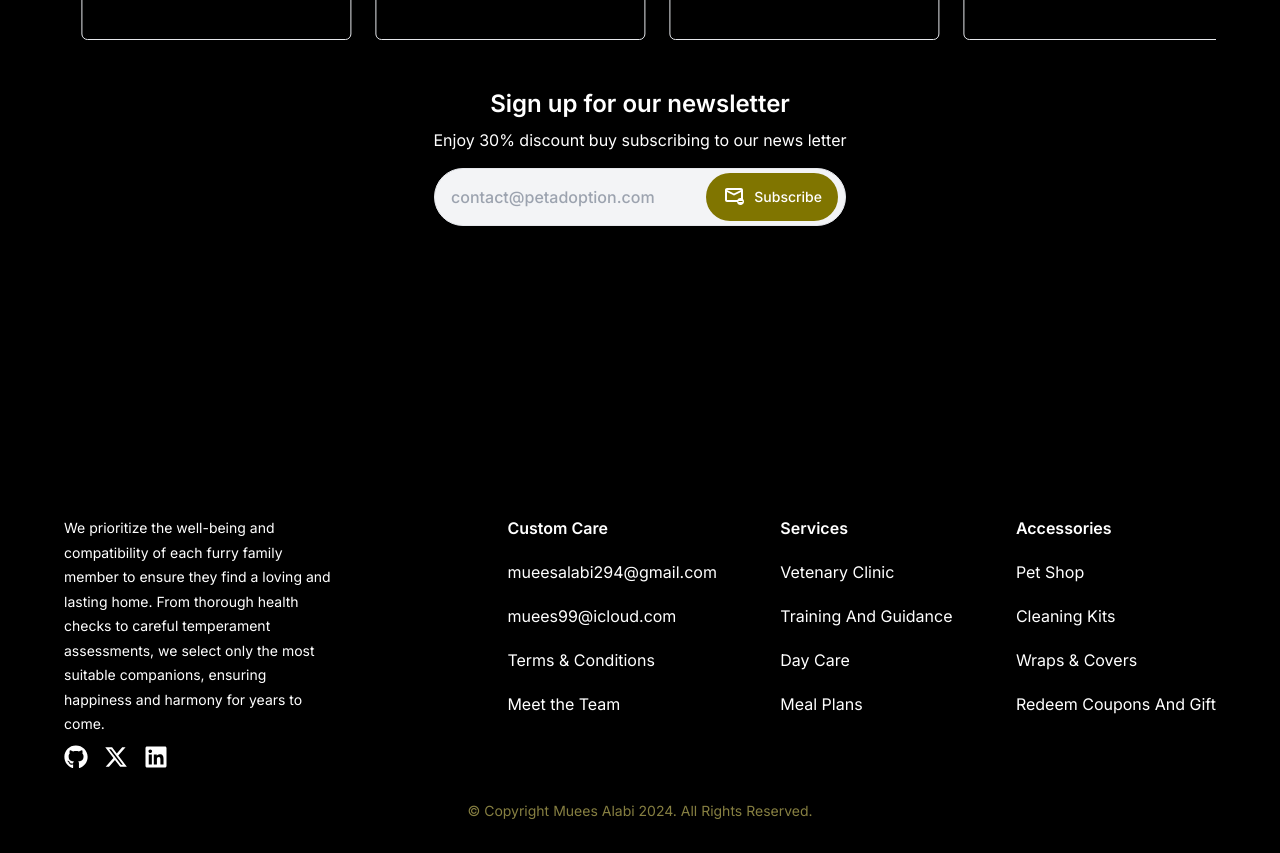
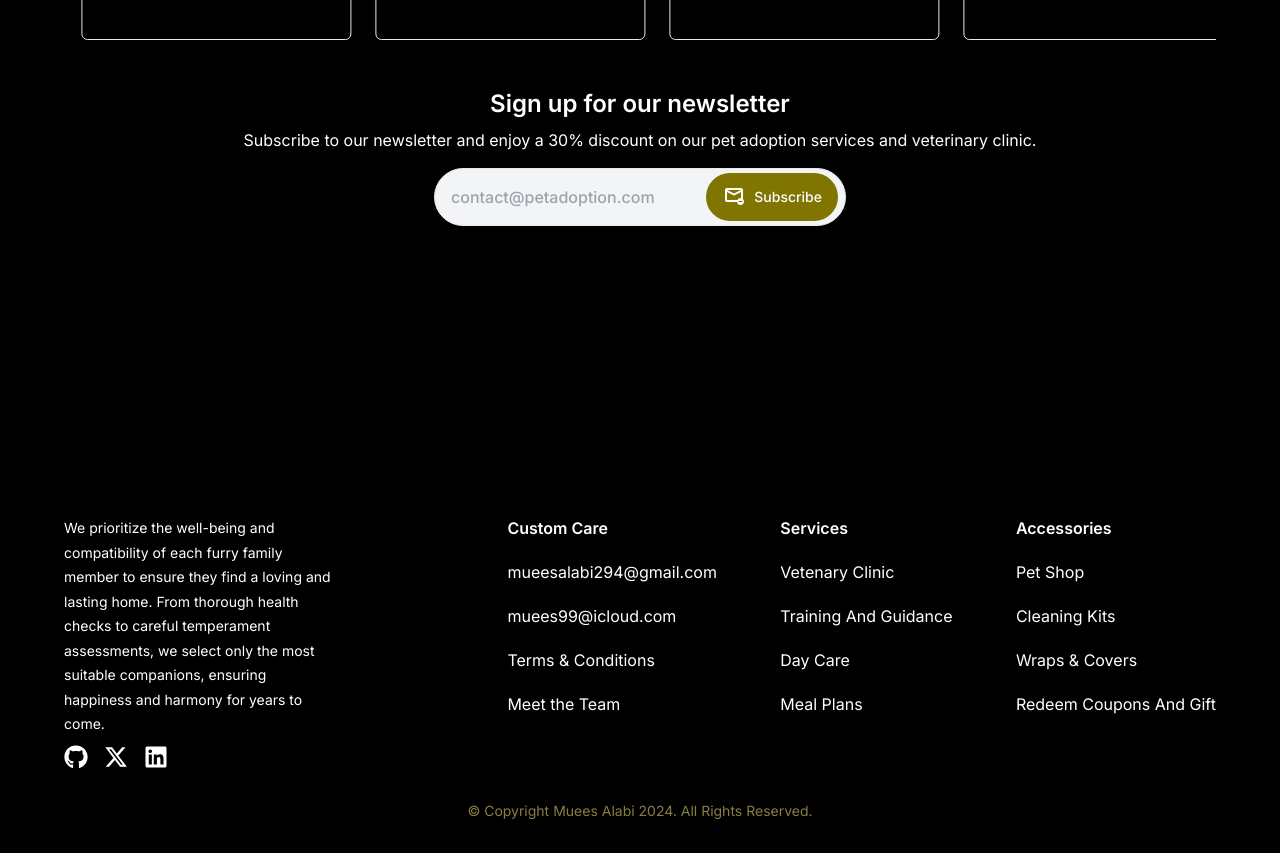
Before and after one commit to Muees99/Pet-Adoption, a Next.js app: page / in a window 1280 px wide. Shown: the part 2840-3693 px from the top of the page. Built offline with nearby package versions, Linux system fonts and the light colour scheme.

Commit message:
clientReview

```diff
--- a/app/components/Review/index.tsx
+++ b/app/components/Review/index.tsx
@@ -177,7 +177,8 @@ function Review() {
               Sign up for our newsletter
             </h2>
             <p className=" mt-2">
-              Enjoy 30% discount buy subscribing to our news letter{" "}
+              Subscribe to our newsletter and enjoy a 30% discount on our pet
+              adoption services and veterinary clinic.
             </p>
           </div>
           <div className="relative flex items-center mt-4">
```
